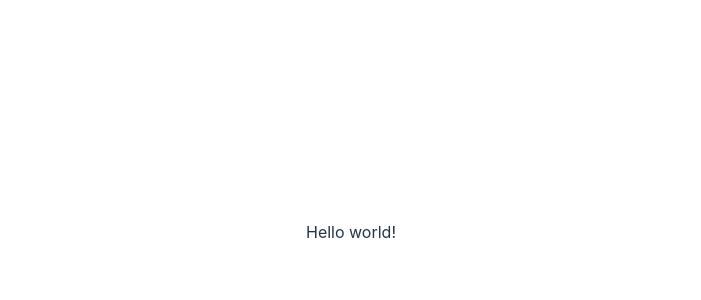
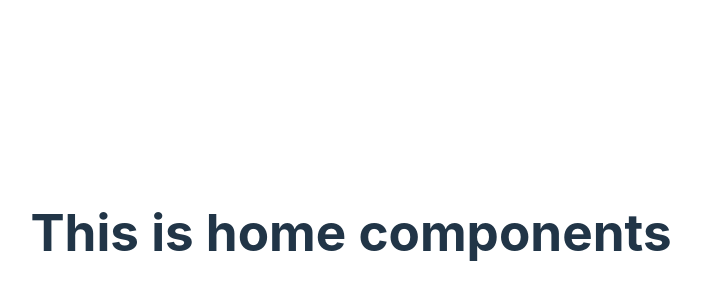
Before and after one commit to SM-Rakibul-Hasan-Rakib/introduction-to-react-router, a React (Vite) app: page / in a window 1280 px wide. Shown: the part 168-468 px from the top of the page, without its empty margins (289-990 px from the left). Built offline with nearby package versions, Linux system fonts and the light colour scheme.

Commit message:
2nd commit

```diff
--- /dev/null
+++ b/src/Components/Home/Home.jsx
@@ -0,0 +1,9 @@
+const Home = () => {
+  return (
+    <div>
+      <h1>This is home components</h1>
+    </div>
+  );
+};
+
+export default Home;
```
Also changed, not shown: src/Components/Header/Header.jsx (added, +14 -0 lines), src/main.jsx (+4 -10 lines).
